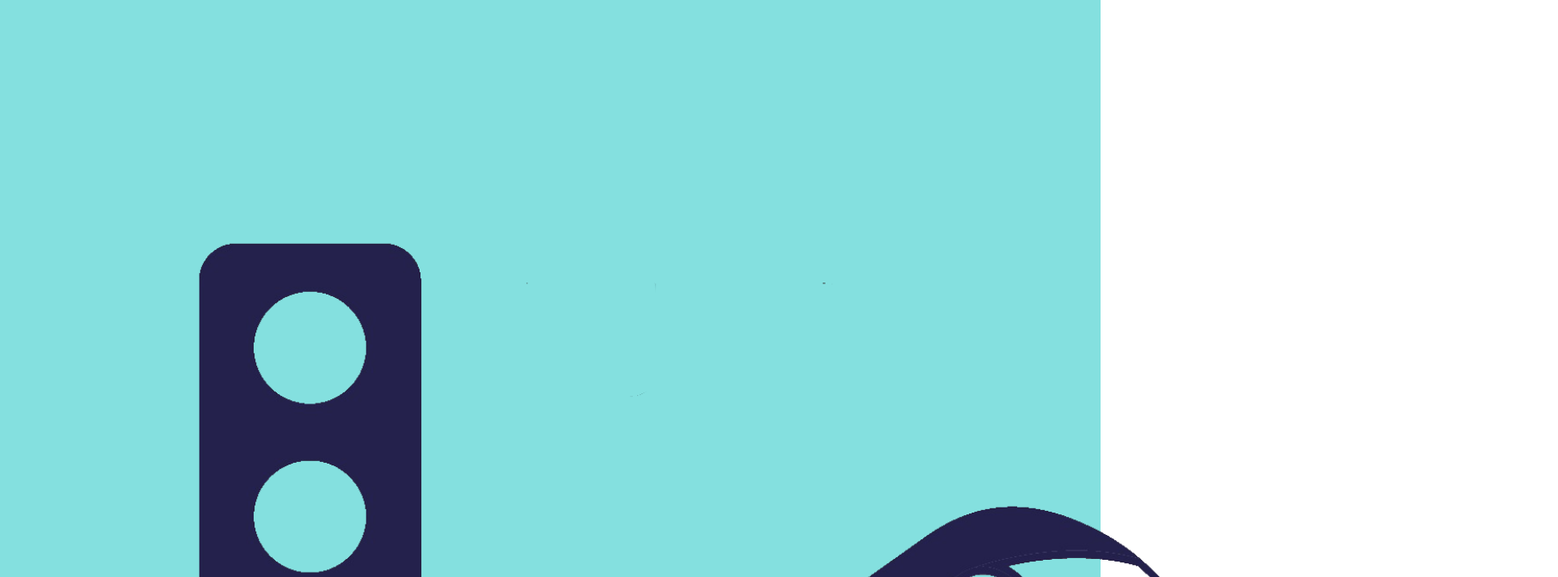
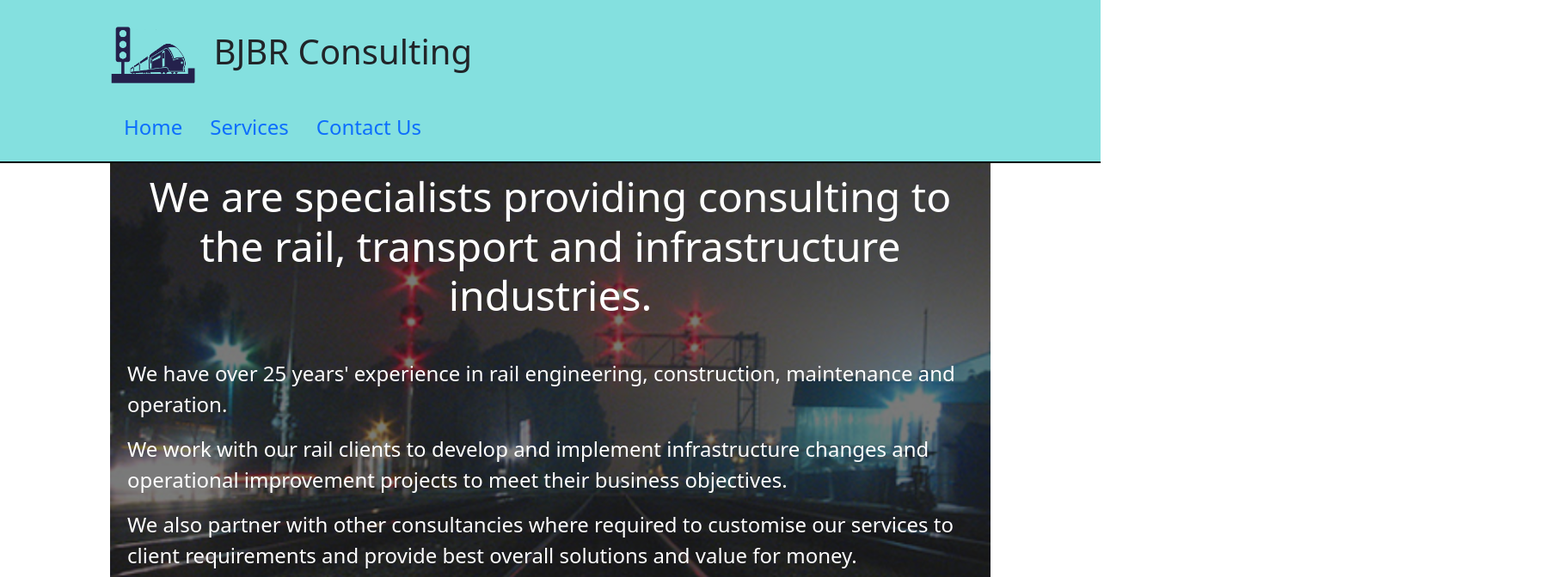
Before and after one commit to krynj-dev/bjbr-consulting-website, a plain HTML site: page index.html in a window 1280 px wide. Shown: the top 672 px of the page at 86% size, 1812 px wide, since content can reach past the window. Drawn offline with nearby package versions, Linux system fonts and the light colour scheme.

Commit message:
made header logo fixed size

```diff
--- a/index.html
+++ b/index.html
@@ -11,7 +11,7 @@
         <div class="header" id="myHeader">
             <div class="nav-bar"><div style="grid-area: middle">
                 <h1 style="display: inline-block">
-                    <img src="logo.png" style="height: 100%; width: auto; display: inline-block"/>
+                    <img src="logo.png" class="logo"/>
                     <span style="margin-left: 10px">BJBR Consulting</span>
                 </h1>
             </div></div>
--- a/style.css
+++ b/style.css
@@ -101,3 +101,9 @@
     height: 100%;
     width: auto;
 }
+
+.logo {
+    height: 100px;
+    width: auto;
+    display: inline-block;
+}
```
Also changed, not shown: contact.html (+1 -1 lines), services.html (+1 -1 lines).
